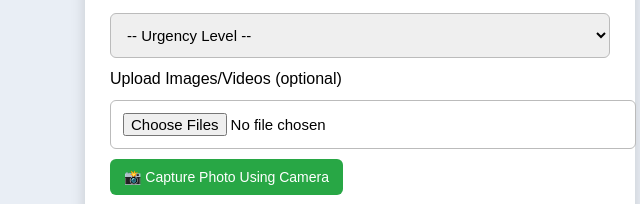
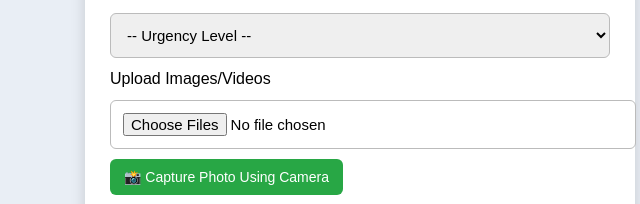
Before and after one commit to Queenofclouds-code/PMC-PROJECT, a website: page index.html in a window 1280 px wide. Shown: the part 465-669 px from the top of the page, 280-920 px from the left. Drawn offline with Linux system fonts and the light colour scheme.

Commit message:
SLight changes in html

```diff
--- a/index.html
+++ b/index.html
@@ -111,7 +111,7 @@
       <option>High</option>
     </select>
 
-    <label>Upload Images/Videos (optional)</label>
+    <label>Upload Images/Videos</label>
     <input type="file" id="files" accept="image/*,video/*" multiple />
 
     <button type="button" id="openCameraBtn">📸 Capture Photo Using Camera</button>
```
